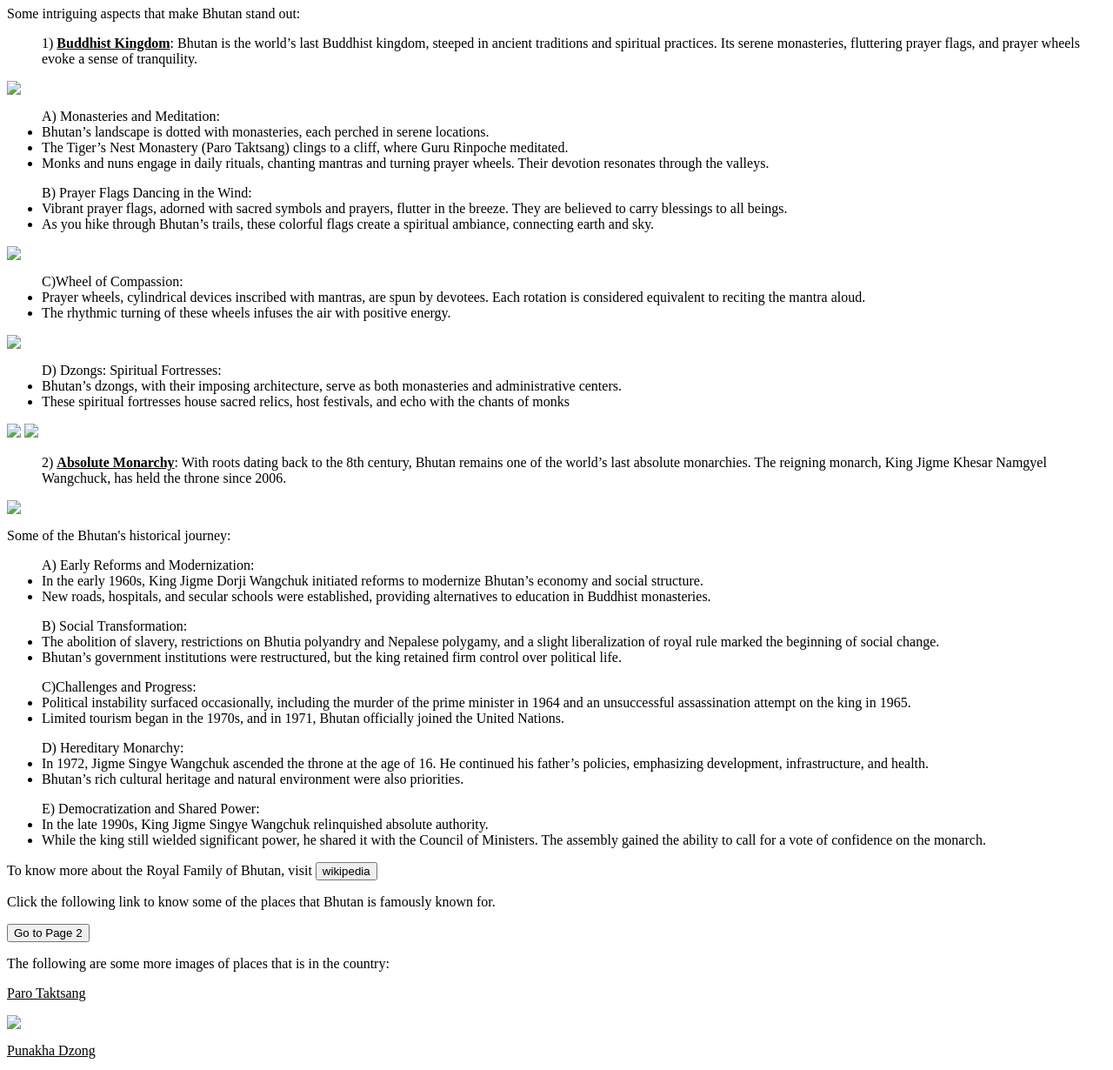
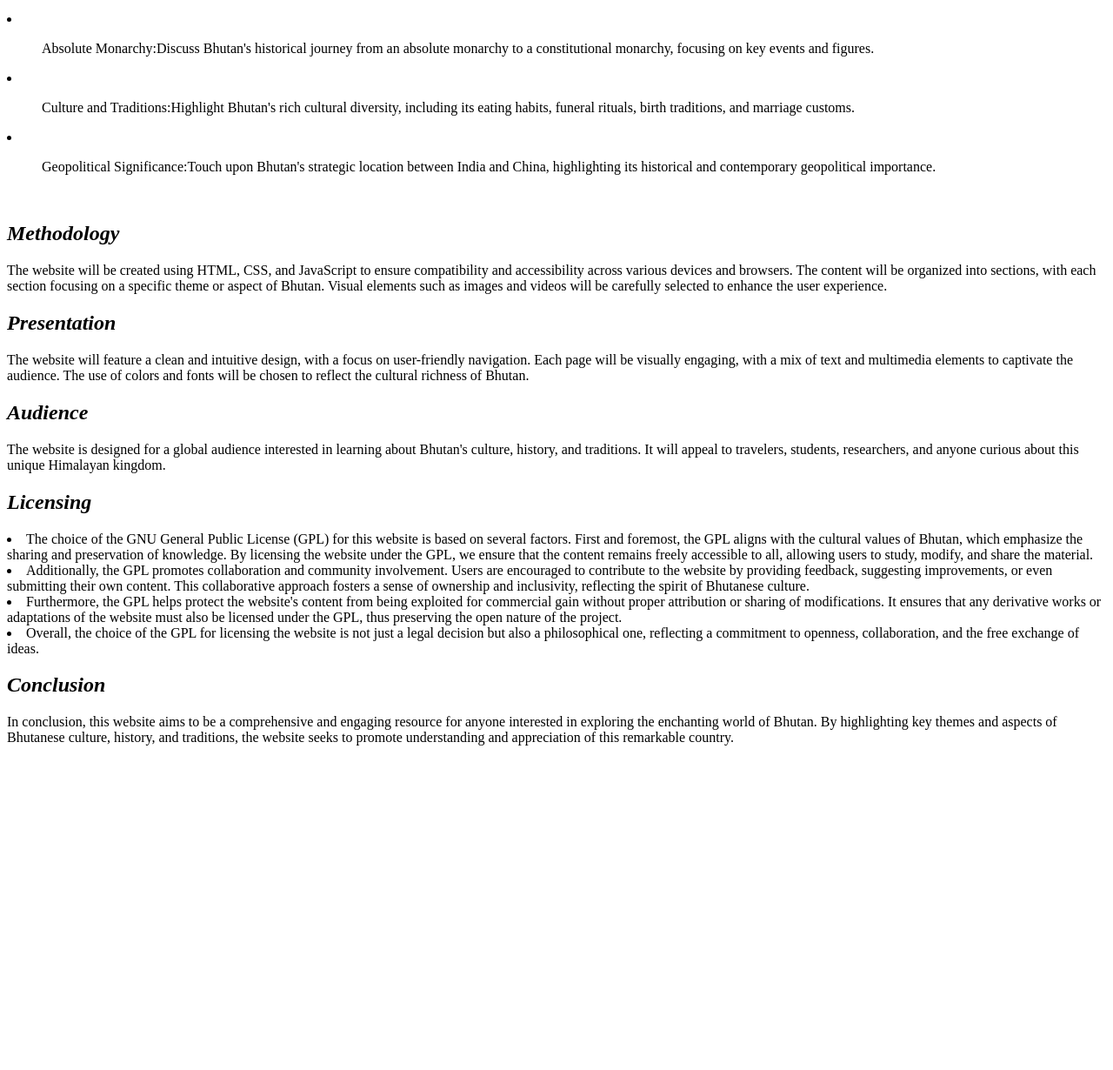
Before and after one commit to thisISkaarma/index.html, a plain HTML site: page index.html in a window 1280 px wide. Shown: the part 255-1485 px from the top of the page at 87% size. After the commit the page ends 1128 px from the top, so only its background shows below. Drawn offline with Linux system fonts and the light colour scheme.

Commit message:
Add files via upload

```diff
--- a/index.html
+++ b/index.html
@@ -1,114 +1,43 @@
-!DOCTYPE html>
+
+<DOC TYPE html>
 <html>
     <head>
-        <title>Bhutan</title>
+<title>Proposal for Bhutan Website</title>
 
+</head>
 
-    </head>
 <body>
-<h1><em>Bhutan, The Land Of Happiness</em></h1>
-<img src="bhutan.jpg.jpg">
-<p>Bhutan is a captivating landlocked country in South Asia's eastern Himalayas.Bhutan, a landlocked country nestled on the eastern ridges of the Himalayas, exudes a captivating blend of ancient heritage and modern transitions. Historically, Bhutan remained a remote kingdom, shielded from the modern world until the 1960s. However, with improved transportation, the pace of change accelerated. What once took six days by mule from the Indian border to the Bhutanese capital, Thimphu, can now be covered in a few hours by car along winding mountain roads. Bhutan’s economic core lies in the fertile valleys of the Lesser Himalayas, while its political nucleus centers around the Paro and Thimphu valleys. This strategically located nation, nestled between the Assam-Bengal Plain of India and the Plateau of Tibet in southwestern China, carries considerable geopolitical significance. Bhutan’s rich cultural heritage, strongly rooted in Tibetan Mahayana Buddhism, remains evident, preserved by its isolation and reverence for tradition.</p>
-<p>Some intriguing aspects that make Bhutan stand out:</p>
-<ol>1)	<u><strong>Buddhist Kingdom</u></strong>: Bhutan is the world’s last Buddhist kingdom, steeped in ancient traditions and spiritual practices. Its serene monasteries, fluttering prayer flags, and prayer wheels evoke a sense of tranquility.</ol>
-                                                                         <img src="CHorten.jpg">
+
+<h1><strong>Introduction</strong></h1>
+<p>This proposal outlines the creation of a website dedicated to showcasing the beauty, culture, and traditions of Bhutan. The website aims to provide an immersive experience for visitors, highlighting key aspects such as the country's Buddhist heritage, historical journey, and unique cultural practices. The content will be rich in visuals, with photographs and descriptions that capture the essence of Bhutan.</p>
+
+<h1>Key Themes</h1>
+<li><ul>Buddhist Kingdom:Explore Bhutan's status as the world's last Buddhist kingdom, emphasizing its spiritual traditions and serene monasteries.</ul></li>
+<li><ul>Absolute Monarchy:Discuss Bhutan's historical journey from an absolute monarchy to a constitutional monarchy, focusing on key events and figures.</ul></li>
+<li><ul>Culture and Traditions:Highlight Bhutan's rich cultural diversity, including its eating habits, funeral rituals, birth traditions, and marriage customs.</ul></li>
+<li><ul>Geopolitical Significance:Touch upon Bhutan's strategic location between India and China, highlighting its historical and contemporary geopolitical importance.</ul></li>
 <br>
-<ul>A)	Monasteries and Meditation:
-    <li>Bhutan’s landscape is dotted with monasteries, each perched in serene locations. </li>
-   <li>The Tiger’s Nest Monastery (Paro Taktsang) clings to a cliff, where Guru Rinpoche meditated.</li>
-    <li>Monks and nuns engage in daily rituals, chanting mantras and turning prayer wheels. Their devotion resonates through the valleys.
-</li>
-</ul>
-   <ul> B)	Prayer Flags Dancing in the Wind:
-    <li>Vibrant prayer flags, adorned with sacred symbols and prayers, flutter in the breeze. They are believed to carry blessings to all beings.</li>
-    <li>As you hike through Bhutan’s trails, these colorful flags create a spiritual ambiance, connecting earth and sky.</li>
-   </ul>
-    <img src="Prayer Flag.jpg"
-    <br>
-    <ul>C)Wheel of Compassion:
-    <li>Prayer wheels, cylindrical devices inscribed with mantras, are spun by devotees. Each rotation is considered equivalent to reciting the mantra aloud.</li>
-    <li>The rhythmic turning of these wheels infuses the air with positive energy.</li>
-   </ul>
-   <img src="Prayer Wheel.jpg"
-   <br>
-   <ul>D)	Dzongs: Spiritual Fortresses:
-    <li>Bhutan’s dzongs, with their imposing architecture, serve as both monasteries and administrative centers.</li>
-    <li>These spiritual fortresses house sacred relics, host festivals, and echo with the chants of monks</li>
-    </ul>
-    <img src="Dzongs.jpg"> <img src="Dzong2.jpg">
-    <br>
 
-<ol>2)	<u><strong>Absolute Monarchy</u></strong>: With roots dating back to the 8th century, Bhutan remains one of the world’s last absolute monarchies. The reigning monarch, King Jigme Khesar Namgyel Wangchuck, has held the throne since 2006.</ol>
-                             <img src="Wangchuck.html">
-<br>
-<p>Some of the Bhutan's historical journey:</p>
-<ul>A)	Early Reforms and Modernization:
-    <li>In the early 1960s, King Jigme Dorji Wangchuk initiated reforms to modernize Bhutan’s economy and social structure.</li>
-    <li>New roads, hospitals, and secular schools were established, providing alternatives to education in Buddhist monasteries.</li>
-</ul>
-   <ul>B)	Social Transformation:
-        <li>The abolition of slavery, restrictions on Bhutia polyandry and Nepalese polygamy, and a slight liberalization of royal rule marked the beginning of social change.</li>
-        <li>Bhutan’s government institutions were restructured, but the king retained firm control over political life.</li>
-   </ul>
-   <ul>C)Challenges and Progress:
-        <li>	Political instability surfaced occasionally, including the murder of the prime minister in 1964 and an unsuccessful assassination attempt on the king in 1965.</li>
-        <li>	Limited tourism began in the 1970s, and in 1971, Bhutan officially joined the United Nations.</li>
-    </ul>
-    <ul> D)	Hereditary Monarchy:
-        <li>	In 1972, Jigme Singye Wangchuk ascended the throne at the age of 16. He continued his father’s policies, emphasizing development, infrastructure, and health.</li>
-        <li>	Bhutan’s rich cultural heritage and natural environment were also priorities.</li>
-    </ul>
-    <ul>E)	Democratization and Shared Power:
-        <li>	In the late 1990s, King Jigme Singye Wangchuk relinquished absolute authority.</li>
-        <li>	While the king still wielded significant power, he shared it with the Council of Ministers. The assembly gained the ability to call for a vote of confidence on the monarch.</li>
-        </ul>
+<h2><em>Methodology</em></h2>
+<p>The website will be created using HTML, CSS, and JavaScript to ensure compatibility and accessibility across various devices and browsers. The content will be organized into sections, with each section focusing on a specific theme or aspect of Bhutan. Visual elements such as images and videos will be carefully selected to enhance the user experience.</p>
 
-    </<P>To know more about the Royal Family of Bhutan, visit
-    <a href="https://en.wikipedia.org/wiki/Succession_to_the_Bhutanese_throne" target="_self" title="This takes you to drukasia website">
-        <button>wikipedia</button>
-          </a>
+<h2><em>Presentation</em></h2>
+<p>The website will feature a clean and intuitive design, with a focus on user-friendly navigation. Each page will be visually engaging, with a mix of text and multimedia elements to captivate the audience. The use of colors and fonts will be chosen to reflect the cultural richness of Bhutan.</p>
 
-    </P>
+<h2><em>Audience</em></h2>
+<p>The website is designed for a global audience interested in learning about Bhutan's culture, history, and traditions. It will appeal to travelers, students, researchers, and anyone curious about this unique Himalayan kingdom.</p>
 
-    <p>Click the following link to know some of the places that Bhutan is famously known for.</p>
-    <a href="page2.HTML">
-       <button>Go to Page 2</button>
-    </a>
-    <p>The following are some more images of places that is in the country:</p>
-    <p><u>Paro Taktsang</u></p>
-    <img src="B1.jpg">
-    <p><u>Punakha Dzong</u></p>
-    <img src="B2.jpg">
-    <p><u>Paro Valley</u></p>
-    <img src="B3.jpg">
-    <p><u>Phobjikha</u></p>
-    <img src="B4.jpg">
-    <p><u>Phajoding</u></p>
-    <img src="B5.jpg">
-    <p><u>Tachog Lhakhang Bridge (The Iron chained Bridge)</u></p>
-    <img src="B6.jpg">
+<h2><em>Licensing</em></h2>
+<p>
+    <Li>The choice of the GNU General Public License (GPL) for this website is based on several factors. First and foremost, the GPL aligns with the cultural values of Bhutan, which emphasize the sharing and preservation of knowledge. By licensing the website under the GPL, we ensure that the content remains freely accessible to all, allowing users to study, modify, and share the material.</Li>
 
-    <ol><u><strong>3)Culture and Traditions of Bhutan</strong></u></ol>
-<p>While Bhutan is one of the smallest countries in the world, its cultural diversity and richness are profound.As such, strong emphasis is laid on the promotion and preservation of its unique culture. By protecting and nurturing Bhutan’s living culture it is believed that it will help guard the sovereignty of the nation.</p>
-<ul><u>Eating Habits</u>
-<li>Traditional Bhutanese eating habits are simple and, in general, food is eaten with hands. Family members eat while sitting cross legged on the wooden floor with food first being served to the head of the household first.
-    	Traditionally dishes were cooked in earthenware, but with the easy availability of modern goods, pots and pans have largely replaced their use. A typical Bhutanese meal consists of rice, a dish of Ema Datshi, the country’s favourite dish of chili and cheese, pork, beef curry or lentils.</li>
-    </ul>
-    <img src="Food.jpg"> <img src="Food2.jpg">
-    <ul><u>Funeral</u></ul>
-<li>Death signifies re-birth or a mere passing on to a new life. In keeping with the traditions, elaborate rituals are performed to ensure a safe passage and a good rebirth.
-    Bhutanese typically bury their dead while the Brokpas carry out ‘Sky Burials’, a process in which the deceased are prepared and left atop mountains to be devoured by vultures in a final act of compassion and generosity.</li>
-    <li>Elaborate and ancient rituals are also conducted on the anniversary of the death with the erection of prayer flags. The relatives and people of the locality come with alcohol, rice or other sundry items to attend such rituals.</li>
-   <img src="Funeral 1.jpg"> <img src="F2.jpg">
-    <ul><u>Birth</u></ul>
-    <li>The birth of a child is always welcomed. In Bhutan extended family and guests are discouraged from visiting during the first three days after the birth.</li>
-<li>The child is not immediately named; this responsibility is usually entrusted to the head lama (Buddhist priest) of the local temple. The mother and child will also receive blessings from the local deity (natal deity) and it was traditional that the name associated with the deity is given.</li>
-    <li>In some cases, the child is given the name of the day on which the child is born. Based on the Bhutanese calendar, a horoscope is written based on the time and date of the birth, this will detail the various rituals to be performed at different times in the life of the child and to an extent predict his or her future.</li>
+            <li>Additionally, the GPL promotes collaboration and community involvement. Users are encouraged to contribute to the website by providing feedback, suggesting improvements, or even submitting their own content. This collaborative approach fosters a sense of ownership and inclusivity, reflecting the spirit of Bhutanese culture.</li>
 
-<ul><u>Marriage</u></ul>
-<li>Until just a few decades ago arranged marriages were common and many married among their relatives. In eastern Bhutan cross-cousin marriages were also once common, however, this practice is now becoming less common place among the literate masses and most marriages are based on the choice of the individuals.</li>
-<li>Marriages are simple affairs and are usually kept low-key. However, elaborate rituals are performed for lasting unions between the bride and the bridegroom. As the religious ceremony comes to an end, parents, relatives and friends of the couple present the newlyweds with traditional offerings of scarves along with gifts in the form of cash and goods.</li>
- <img src="M1.jpg"> <img src="M2.jpg">
+            <li>Furthermore, the GPL helps protect the website's content from being exploited for commercial gain without proper attribution or sharing of modifications. It ensures that any derivative works or adaptations of the website must also be licensed under the GPL, thus preserving the open nature of the project.</li>
 
+            <li>Overall, the choice of the GPL for licensing the website is not just a legal decision but also a philosophical one, reflecting a commitment to openness, collaboration, and the free exchange of ideas.</li>
+</p>
+<h2><em><strong>Conclusion</strong></em></h2>
+<p>In conclusion, this website aims to be a comprehensive and engaging resource for anyone interested in exploring the enchanting world of Bhutan. By highlighting key themes and aspects of Bhutanese culture, history, and traditions, the website seeks to promote understanding and appreciation of this remarkable country.</p>
 </body>
-    </html>
+</html>
```
